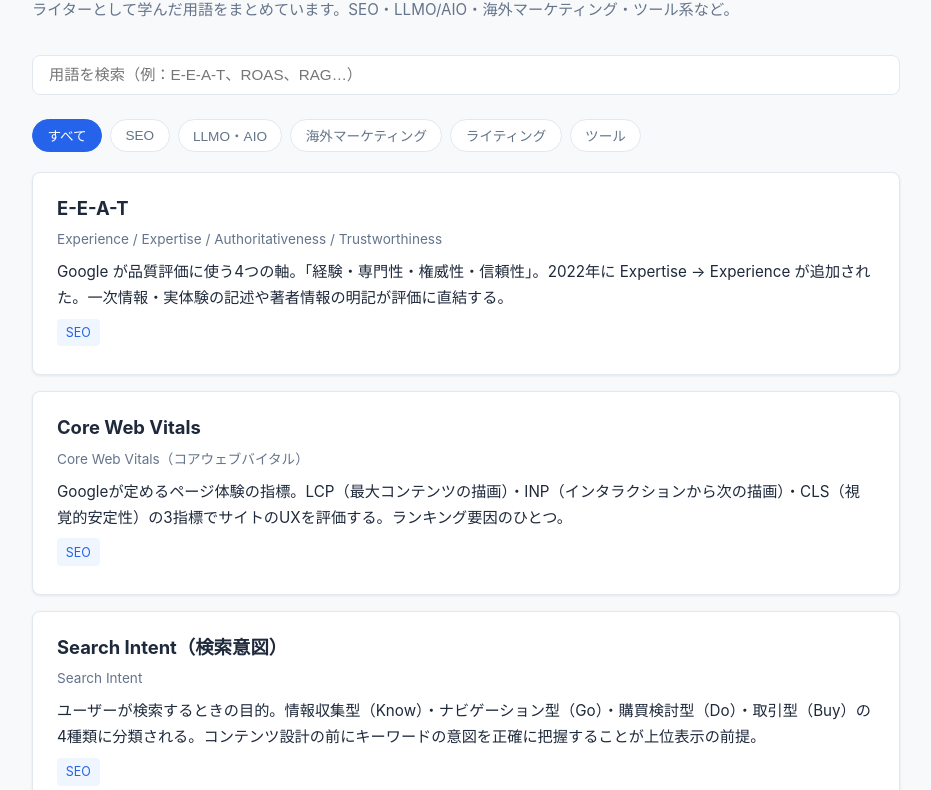
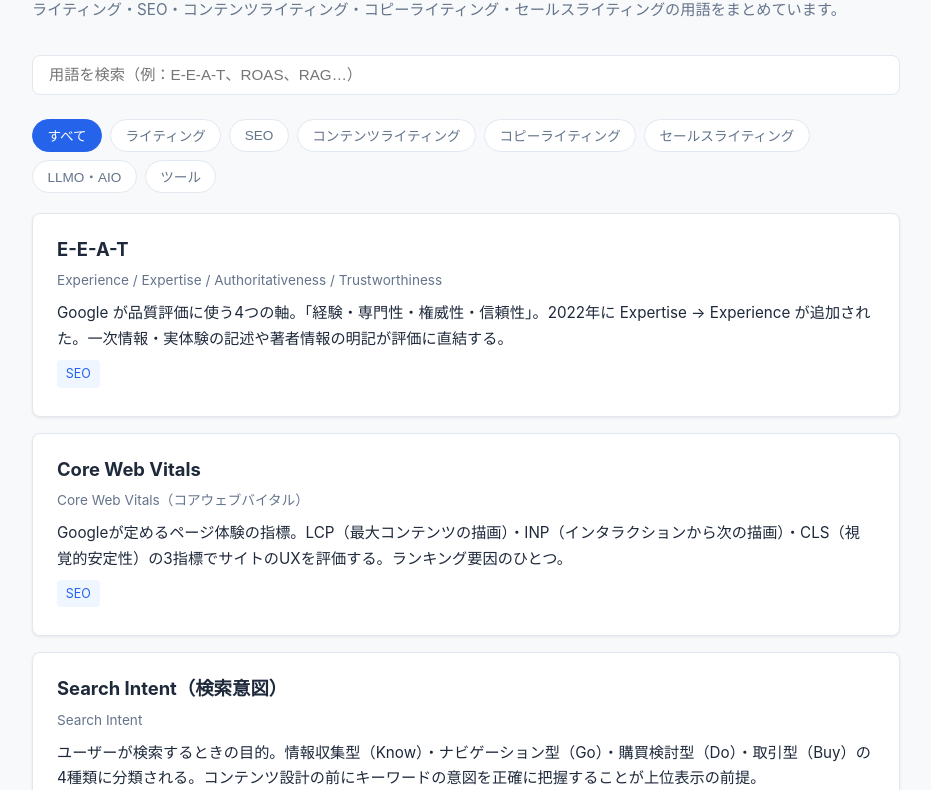
Before and after one commit to azuna-ignite/AI-, a website: page glossary.html in a window 1280 px wide. Shown: the part 142-932 px from the top of the page, without its empty margins (174-1105 px from the left). Drawn offline with Linux system fonts and the light colour scheme.

Commit message:
feat: サイト名・テーマを Writing KB に全面リブランド
- サイト名: 海外マーケティング KB → Writing KB（全ページ）
- ヒーロー文・各ページ説明文をライティング特化に更新
- 用語集カテゴリ: 海外マーケティング → ライティング/SEO/コンテンツライティング/コピーライティング/セールスライティング/LLMO・AIO/ツール
- 既存の「海外マーケティング」用語を適切なカテゴリに再分類
- CLAUDE.mdを更新

Co-Authored-By: Claude Sonnet 4.6 <noreply@anthropic.com>

```diff
--- a/glossary.html
+++ b/glossary.html
@@ -3,14 +3,14 @@
 <head>
   <meta charset="UTF-8">
   <meta name="viewport" content="width=device-width, initial-scale=1.0">
-  <title>用語集 — 海外マーケティング KB</title>
+  <title>用語集 — Writing KB</title>
   <link rel="stylesheet" href="style.css">
 </head>
 <body>
 
 <header>
   <div class="nav-inner">
-    <a href="index.html" class="site-title">🌍 海外マーケティング KB</a>
+    <a href="index.html" class="site-title">✍️ Writing KB</a>
     <nav>
       <a href="index.html">ホーム</a>
       <a href="glossary.html">用語集</a>
@@ -23,7 +23,7 @@
 
 <main>
   <h1 class="page-title">用語集</h1>
-  <p class="page-subtitle">ライターとして学んだ用語をまとめています。SEO・LLMO/AIO・海外マーケティング・ツール系など。</p>
+  <p class="page-subtitle">ライティング・SEO・コンテンツライティング・コピーライティング・セールスライティングの用語をまとめています。</p>
 
   <div class="search-wrap">
     <input type="search" class="search-input" id="searchInput" placeholder="用語を検索（例：E-E-A-T、ROAS、RAG…）">
@@ -31,10 +31,12 @@
 
   <div class="filter-wrap" id="filterWrap">
     <button class="filter-btn active" data-cat="all">すべて</button>
+    <button class="filter-btn" data-cat="ライティング">ライティング</button>
     <button class="filter-btn" data-cat="SEO">SEO</button>
+    <button class="filter-btn" data-cat="コンテンツライティング">コンテンツライティング</button>
+    <button class="filter-btn" data-cat="コピーライティング">コピーライティング</button>
+    <button class="filter-btn" data-cat="セールスライティング">セールスライティング</button>
     <button class="filter-btn" data-cat="LLMO・AIO">LLMO・AIO</button>
-    <button class="filter-btn" data-cat="海外マーケティング">海外マーケティング</button>
-    <button class="filter-btn" data-cat="ライティング">ライティング</button>
     <button class="filter-btn" data-cat="ツール">ツール</button>
   </div>
 
@@ -144,71 +146,71 @@
       <div class="card-body">LLM が一度に処理できるテキストの最大量（トークン数で表される）。会話履歴・添付ドキュメントを含む全入力がこの上限に収まる必要がある。Claude の場合は最大 200K トークン。長文ドキュメントの分析や書籍要約に影響する。<br><span class="tag" style="margin-top:.5rem;">LLMO・AIO</span></div>
     </div>
 
-    <!-- ===== 海外マーケティング ===== -->
-    <div class="card" data-category="海外マーケティング">
+    <!-- ===== コピーライティング / コンテンツライティング / セールスライティング ===== -->
+    <div class="card" data-category="セールスライティング">
       <div class="card-term">CAC</div>
       <div class="card-en">Customer Acquisition Cost（顧客獲得コスト）</div>
-      <div class="card-body">新規顧客1人を獲得するためにかかった平均コスト。マーケティング費用 ÷ 新規顧客数で算出。LTV とセットで見て、LTV &gt; CAC であれば事業として健全と判断できる。<br><span class="tag" style="margin-top:.5rem;">海外マーケティング</span></div>
+      <div class="card-body">新規顧客1人を獲得するためにかかった平均コスト。マーケティング費用 ÷ 新規顧客数で算出。LTV とセットで見て、LTV &gt; CAC であれば事業として健全と判断できる。<br><span class="tag" style="margin-top:.5rem;">セールスライティング</span></div>
     </div>
 
-    <div class="card" data-category="海外マーケティング">
+    <div class="card" data-category="セールスライティング">
       <div class="card-term">Churn Rate（解約率）</div>
       <div class="card-en">Churn Rate</div>
-      <div class="card-body">一定期間内に既存顧客・ユーザーが離脱した割合。SaaS ビジネスでは月次 Churn Rate が重要指標。低いほど顧客維持ができている証拠。<br><span class="tag" style="margin-top:.5rem;">海外マーケティング</span></div>
+      <div class="card-body">一定期間内に既存顧客・ユーザーが離脱した割合。SaaS ビジネスでは月次 Churn Rate が重要指標。低いほど顧客維持ができている証拠。<br><span class="tag" style="margin-top:.5rem;">セールスライティング</span></div>
     </div>
 
-    <div class="card" data-category="海外マーケティング">
+    <div class="card" data-category="コピーライティング">
       <div class="card-term">Conversion Rate（CVR）</div>
       <div class="card-en">Conversion Rate（コンバージョン率）</div>
-      <div class="card-body">訪問者のうち、目標アクション（購入・登録・問い合わせなど）を実行した割合。コンバージョン数 ÷ 訪問者数 × 100 で算出。LP 改善の主要指標。<br><span class="tag" style="margin-top:.5rem;">海外マーケティング</span></div>
+      <div class="card-body">訪問者のうち、目標アクション（購入・登録・問い合わせなど）を実行した割合。コンバージョン数 ÷ 訪問者数 × 100 で算出。LP 改善の主要指標。<br><span class="tag" style="margin-top:.5rem;">コピーライティング</span></div>
     </div>
 
-    <div class="card" data-category="海外マーケティング">
+    <div class="card" data-category="コピーライティング">
       <div class="card-term">CTR</div>
       <div class="card-en">Click-Through Rate（クリック率）</div>
-      <div class="card-body">広告や検索結果が表示された回数のうち、クリックされた割合。クリック数 ÷ インプレッション数 × 100。広告クリエイティブや検索タイトルの効果を測る指標。<br><span class="tag" style="margin-top:.5rem;">海外マーケティング</span></div>
+      <div class="card-body">広告や検索結果が表示された回数のうち、クリックされた割合。クリック数 ÷ インプレッション数 × 100。広告クリエイティブや検索タイトルの効果を測る指標。<br><span class="tag" style="margin-top:.5rem;">コピーライティング</span></div>
     </div>
 
-    <div class="card" data-category="海外マーケティング">
+    <div class="card" data-category="セールスライティング">
       <div class="card-term">LTV</div>
       <div class="card-en">Lifetime Value（顧客生涯価値）</div>
-      <div class="card-body">1人の顧客が取引期間中にもたらす総収益の予測値。LTV = 平均購入単価 × 購入頻度 × 顧客継続期間。CAC と比較して施策の収益性を評価する。<br><span class="tag" style="margin-top:.5rem;">海外マーケティング</span></div>
+      <div class="card-body">1人の顧客が取引期間中にもたらす総収益の予測値。LTV = 平均購入単価 × 購入頻度 × 顧客継続期間。CAC と比較して施策の収益性を評価する。<br><span class="tag" style="margin-top:.5rem;">セールスライティング</span></div>
     </div>
 
-    <div class="card" data-category="海外マーケティング">
+    <div class="card" data-category="セールスライティング">
       <div class="card-term">MQL / SQL</div>
       <div class="card-en">Marketing Qualified Lead / Sales Qualified Lead</div>
-      <div class="card-body">MQL はマーケティング部門が「営業に渡せる」と判断したリード。SQL は営業が商談化できると判断したリード。BANT（予算・権限・ニーズ・タイミング）で MQL から SQL に昇格させる。<br><span class="tag" style="margin-top:.5rem;">海外マーケティング</span></div>
+      <div class="card-body">MQL はマーケティング部門が「営業に渡せる」と判断したリード。SQL は営業が商談化できると判断したリード。BANT（予算・権限・ニーズ・タイミング）で MQL から SQL に昇格させる。<br><span class="tag" style="margin-top:.5rem;">セールスライティング</span></div>
     </div>
 
-    <div class="card" data-category="海外マーケティング">
+    <div class="card" data-category="コピーライティング">
       <div class="card-term">ROAS</div>
       <div class="card-en">Return on Ad Spend（広告費用対効果）</div>
-      <div class="card-body">広告費1円あたりの売上を示す指標。売上 ÷ 広告費 × 100（%）で算出。ROI と異なり原価等を含まない純粋な売上ベースの効率指標。<br><span class="tag" style="margin-top:.5rem;">海外マーケティング</span></div>
+      <div class="card-body">広告費1円あたりの売上を示す指標。売上 ÷ 広告費 × 100（%）で算出。ROI と異なり原価等を含まない純粋な売上ベースの効率指標。<br><span class="tag" style="margin-top:.5rem;">コピーライティング</span></div>
     </div>
 
-    <div class="card" data-category="海外マーケティング">
+    <div class="card" data-category="コンテンツライティング">
       <div class="card-term">TOFU / MOFU / BOFU</div>
       <div class="card-en">Top / Middle / Bottom of the Funnel</div>
-      <div class="card-body">マーケティングファネルの3段階。TOFU（認知）は幅広い層への教育コンテンツ、MOFU（検討）は比較・事例コンテンツ、BOFU（購買）はデモ・価格ページなど。段階に応じてコンテンツ形式と CTA を変える。<br><span class="tag" style="margin-top:.5rem;">海外マーケティング</span></div>
+      <div class="card-body">マーケティングファネルの3段階。TOFU（認知）は幅広い層への教育コンテンツ、MOFU（検討）は比較・事例コンテンツ、BOFU（購買）はデモ・価格ページなど。段階に応じてコンテンツ形式と CTA を変える。<br><span class="tag" style="margin-top:.5rem;">コンテンツライティング</span></div>
     </div>
 
-    <div class="card" data-category="海外マーケティング">
+    <div class="card" data-category="コンテンツライティング">
       <div class="card-term">Buyer Persona（バイヤーペルソナ）</div>
       <div class="card-en">Buyer Persona</div>
-      <div class="card-body">理想的な顧客像を半架空の人物として詳細に定義したもの。年齢・役職・課題・情報収集行動などを含む。コンテンツのトーン・テーマ・チャネル選定の基準になる。<br><span class="tag" style="margin-top:.5rem;">海外マーケティング</span></div>
+      <div class="card-body">理想的な顧客像を半架空の人物として詳細に定義したもの。年齢・役職・課題・情報収集行動などを含む。コンテンツのトーン・テーマ・チャネル選定の基準になる。<br><span class="tag" style="margin-top:.5rem;">コンテンツライティング</span></div>
     </div>
 
-    <div class="card" data-category="海外マーケティング">
+    <div class="card" data-category="コピーライティング">
       <div class="card-term">CPC</div>
       <div class="card-en">Cost Per Click（クリック単価）</div>
-      <div class="card-body">広告1クリックあたりのコスト。Google 広告・Meta 広告など PPC（クリック課金型）広告の主要指標。競合が多いキーワードほど CPC が上昇する傾向がある。<br><span class="tag" style="margin-top:.5rem;">海外マーケティング</span></div>
+      <div class="card-body">広告1クリックあたりのコスト。Google 広告・Meta 広告など PPC（クリック課金型）広告の主要指標。競合が多いキーワードほど CPC が上昇する傾向がある。<br><span class="tag" style="margin-top:.5rem;">コピーライティング</span></div>
     </div>
 
-    <div class="card" data-category="海外マーケティング">
+    <div class="card" data-category="コピーライティング">
       <div class="card-term">USP</div>
       <div class="card-en">Unique Selling Proposition（独自の強み）</div>
-      <div class="card-body">競合と差別化できる自社独自の価値・提案。コピーライティングや LP 制作において「なぜこの商品・サービスを選ぶのか」を明確にするための基軸になる。<br><span class="tag" style="margin-top:.5rem;">海外マーケティング</span></div>
+      <div class="card-body">競合と差別化できる自社独自の価値・提案。コピーライティングや LP 制作において「なぜこの商品・サービスを選ぶのか」を明確にするための基軸になる。<br><span class="tag" style="margin-top:.5rem;">コピーライティング</span></div>
     </div>
 
     <!-- ===== ライティング ===== -->
@@ -267,7 +269,7 @@
 </main>
 
 <footer>
-  <p>海外マーケティング ナレッジベース — 学びの記録</p>
+  <p>Writing KB — ライターの学びの記録</p>
 </footer>
 
 <script>
```
Also changed, not shown: CLAUDE.md (+2 -2 lines), index.html (+7 -7 lines), notes/canva.html (+3 -3 lines), notes/claude.html (+3 -3 lines), notes/figma.html (+3 -3 lines), notes/github.html (+3 -3 lines), notes/google-search-console.html (+3 -3 lines), notes/isgen.html (+3 -3 lines), notes/notebooklm.html (+3 -3 lines), notes/obsidian.html (+3 -3 lines), notes/rakko-keyword.html (+3 -3 lines), notes/semrush.html (+3 -3 lines), notes/surferseo.html (+3 -3 lines), notes/wordpress.html (+3 -3 lines), 3 more files.
